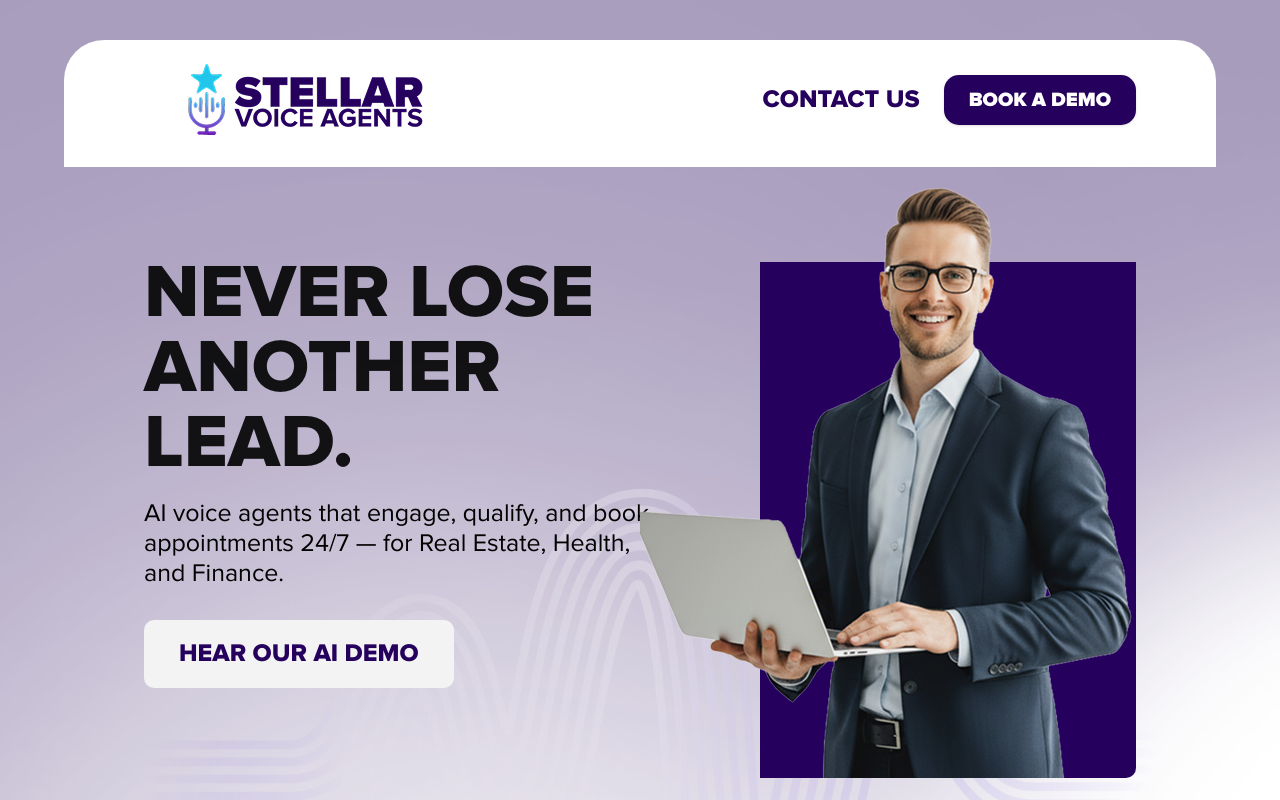
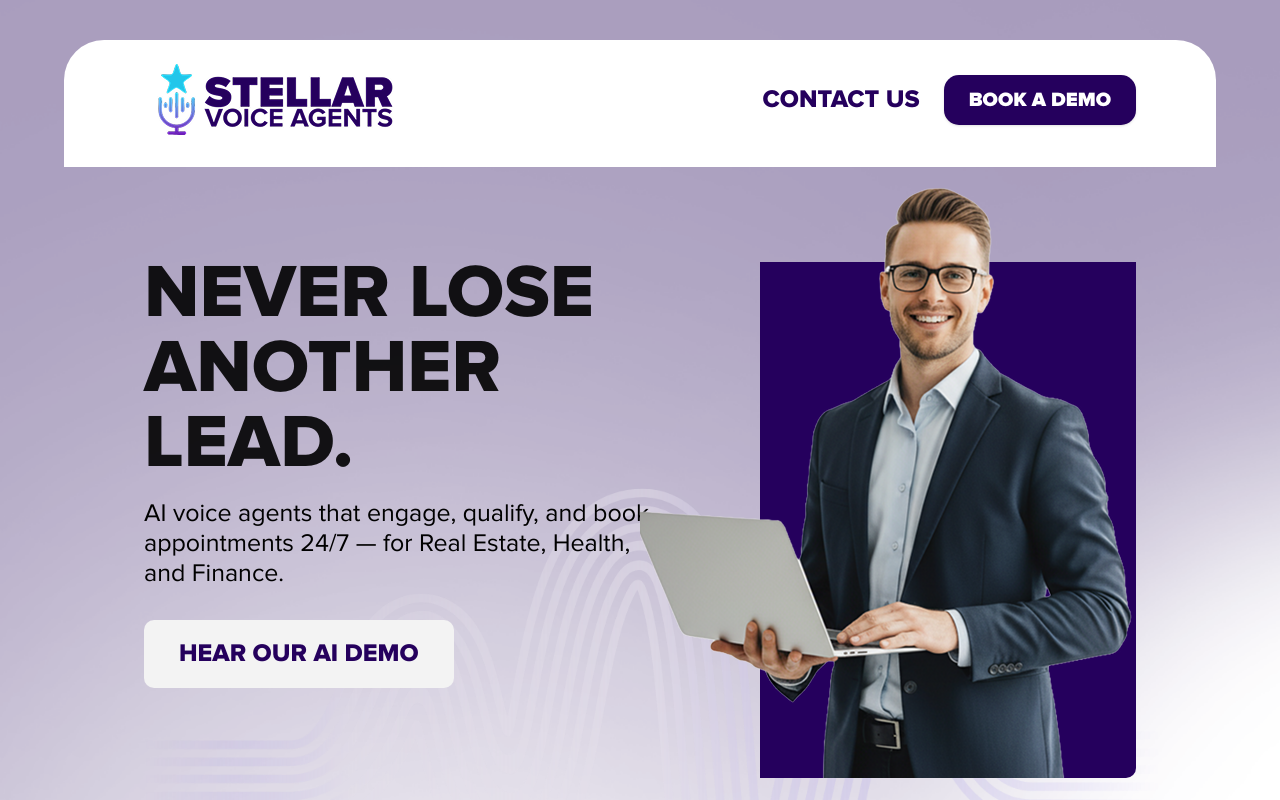
Before and after one commit to rod-mindsheep/stellarvoiceagents, a Next.js app: page / in a window 1280 px wide. Shown: the top 800 px of the page. Built offline with nearby package versions, Linux system fonts and the light colour scheme.

Commit message:
Update navbar-02.tsx

```diff
--- a/src/components/ui/navbar-02.tsx
+++ b/src/components/ui/navbar-02.tsx
@@ -171,7 +171,7 @@ export const Navbar02 = React.forwardRef<HTMLElement, Navbar02Props>(
                 className="flex items-center gap-1 space-x-2 transition-colors cursor-pointer md:gap-4 text-primary hover:text-primary/90"
               >
                 <div className="text-2xl">
-                  <Logo className="ml-[30px] w-[145px] h-[43px] md:w-[256px] md:h-[71px]" />
+                  <Logo className="ml-[30px] md:ml-0 w-[145px] h-[43px] md:w-[256px] md:h-[71px]" />
                 </div>
               </button>
             </div>
```
